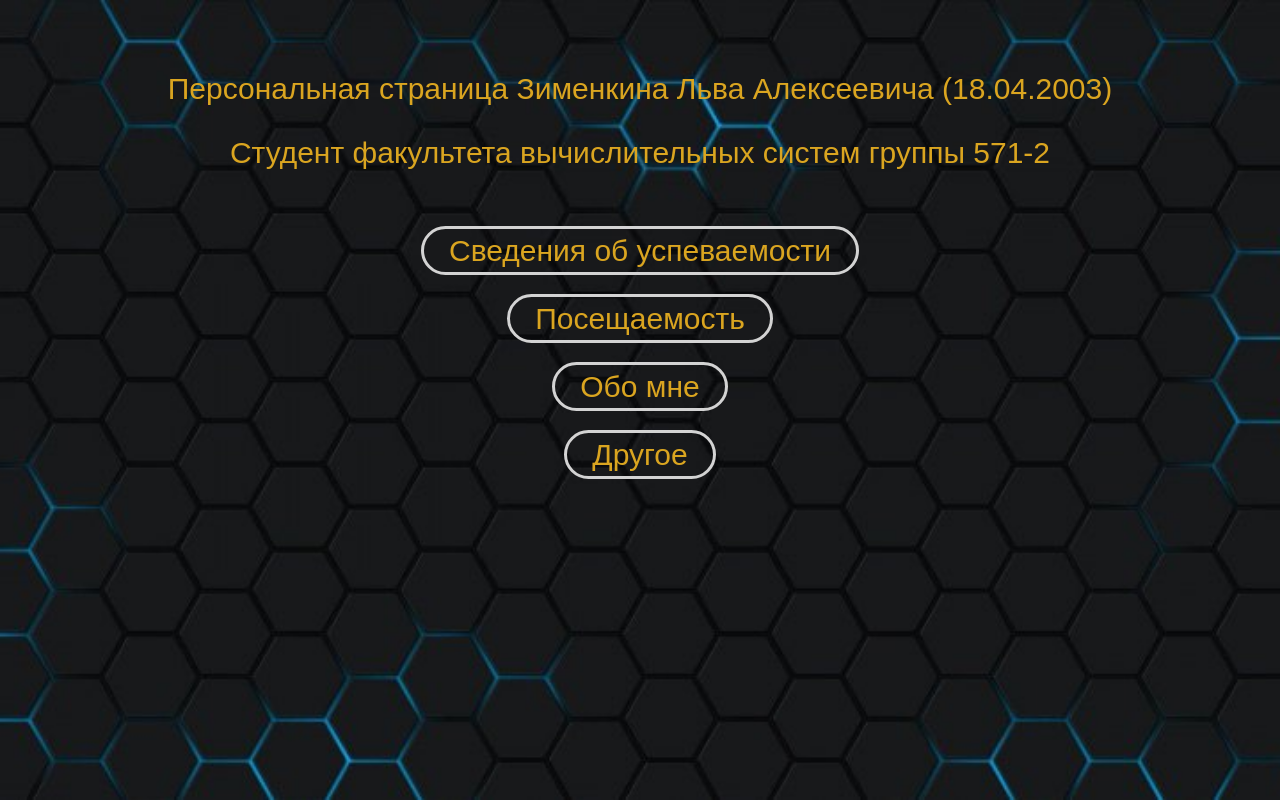
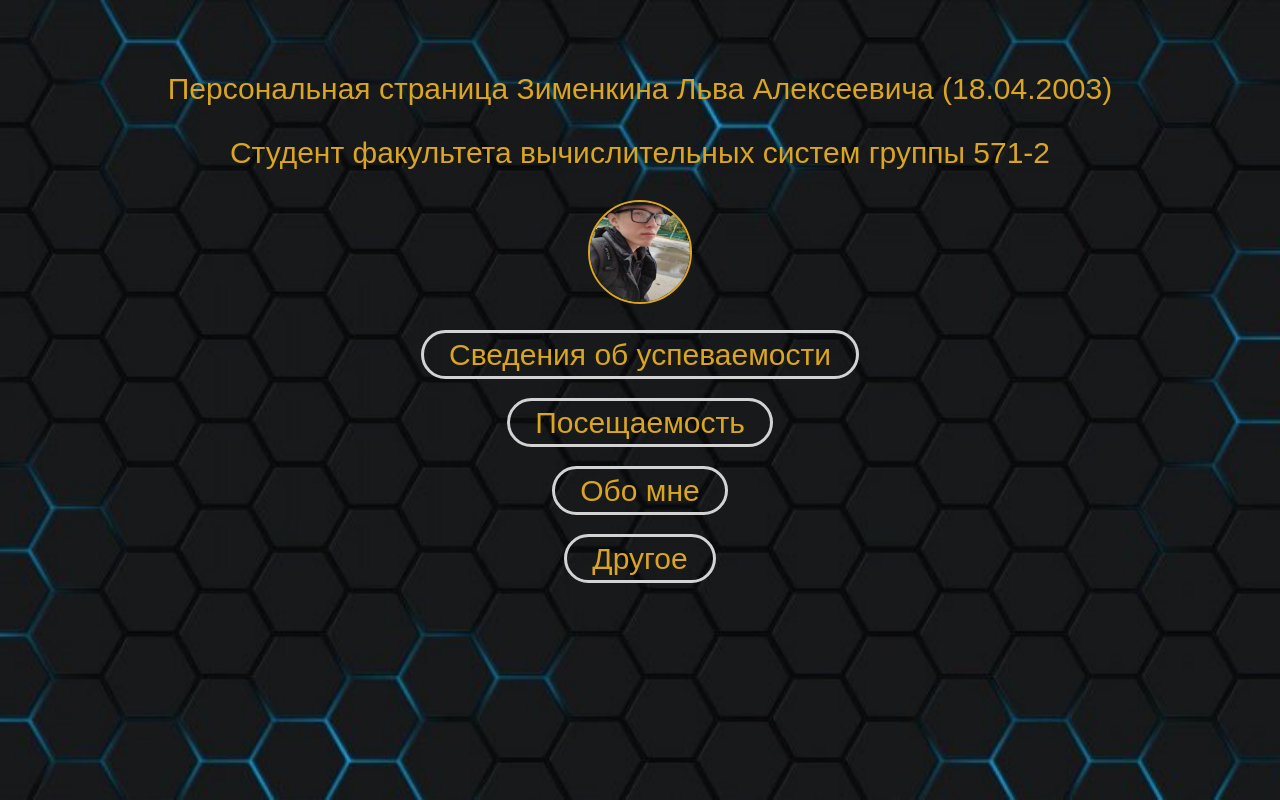
Before and after one commit to joke-smile/Web, a plain HTML site: page index.html in a window 1280 px wide. Drawn offline with Linux system fonts and the light colour scheme.

Commit message:
Добавил своё изображение

```diff
--- a/index.html
+++ b/index.html
@@ -7,6 +7,7 @@
     <br>
     <p align="center">Персональная страница Зименкина Льва Алексеевича (18.04.2003)</p>
     <p align="center">Студент факультета вычислительных систем группы 571-2</p>
+    <div align="center"><img src="It's_me.jpg" border="2px solid #fff" height=100 width=100 style="border-radius: 100px"></div>
     <br>
     <div align="center">
         <a href="studing.html" class="main_buttons"> Сведения об успеваемости </a>
```
Also changed, not shown: It's_me.jpg (added).
